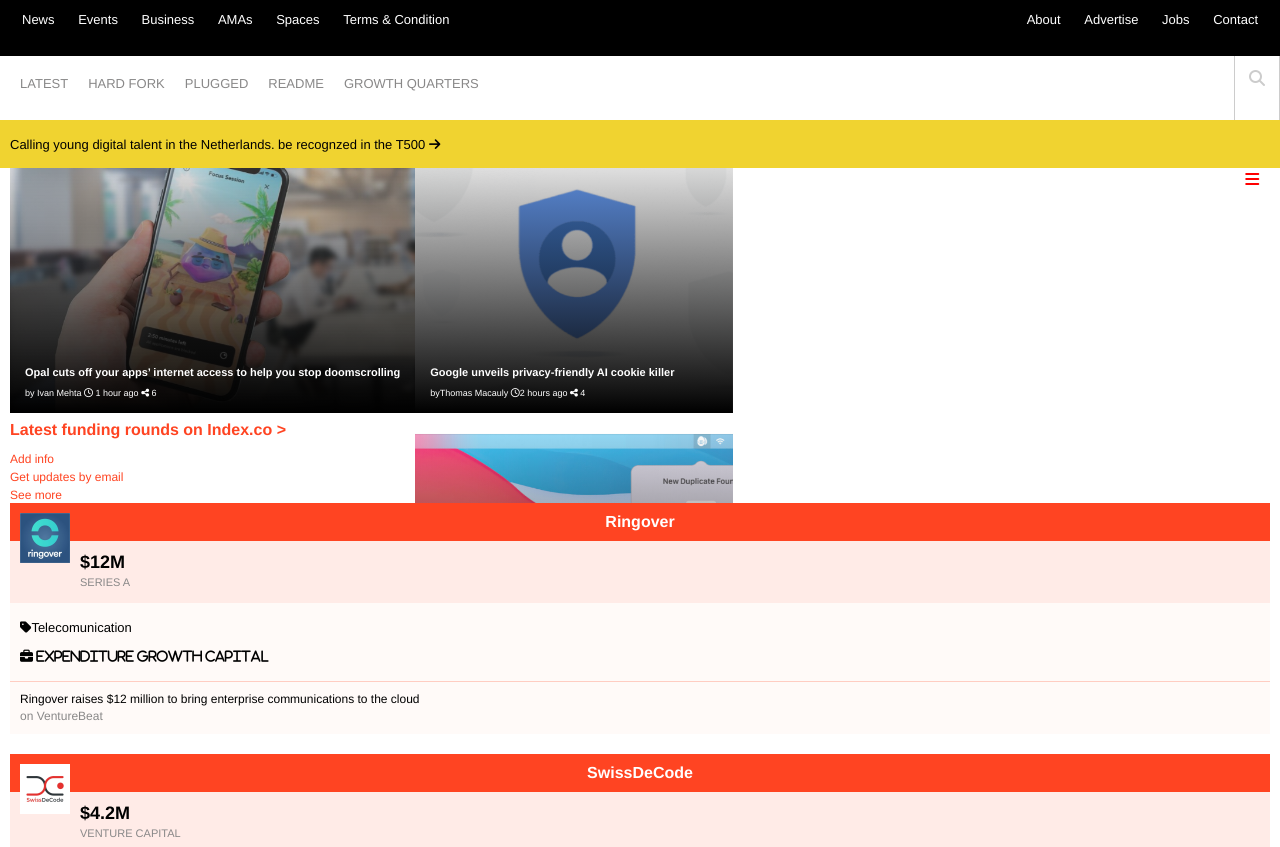
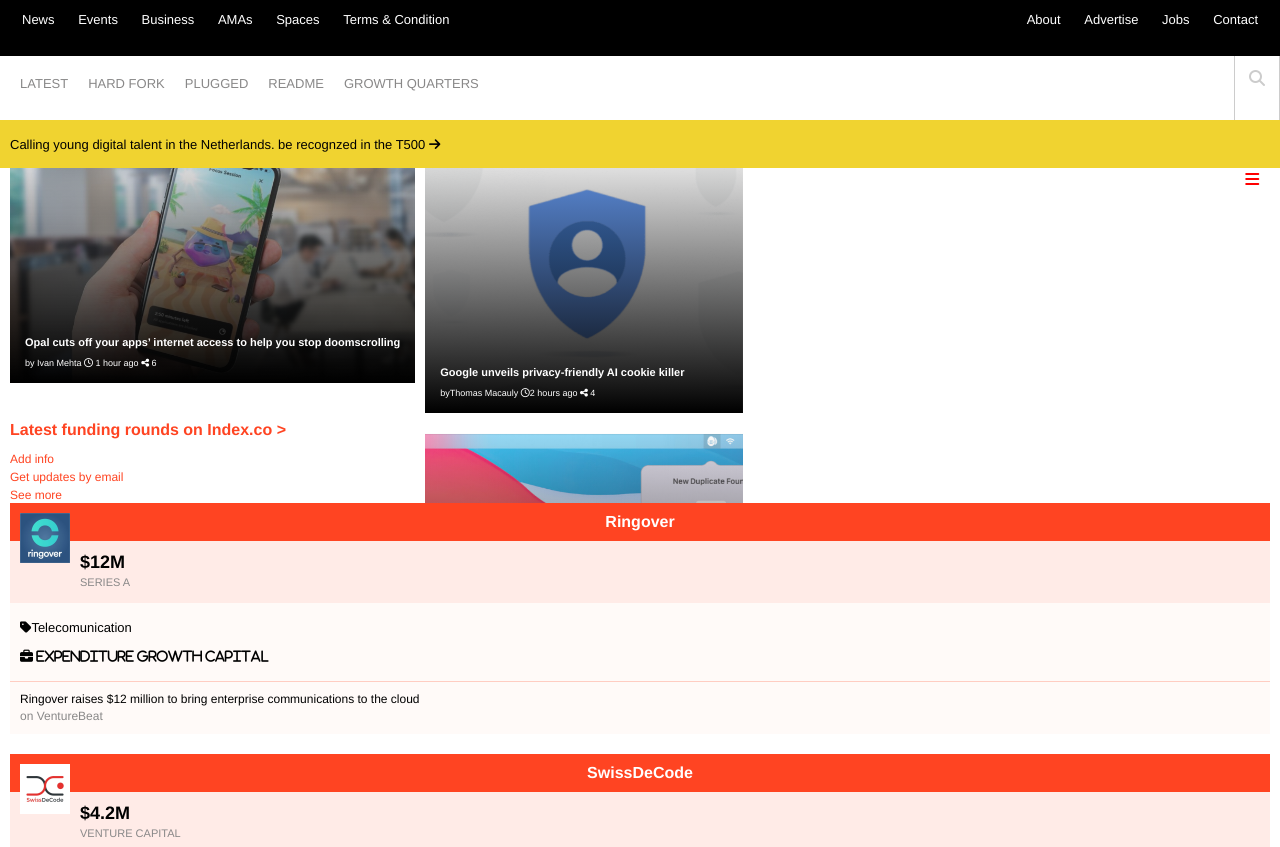
Before and after one commit to chukwuemeka1234/the-next-web-clone, a website: page index.html in a window 1280 px wide. Shown: the top 847 px of the page. Drawn offline with Linux system fonts and the light colour scheme.

Commit message:
Add styling of Tablet @media

```diff
--- a/main.css
+++ b/main.css
@@ -404,4 +404,10 @@
     display: none;
   }
 
+  .content-info {
+    margin-right: 10px;
+    font-size: 13px;
+    height: 250px;
+  }
+
 }
```
